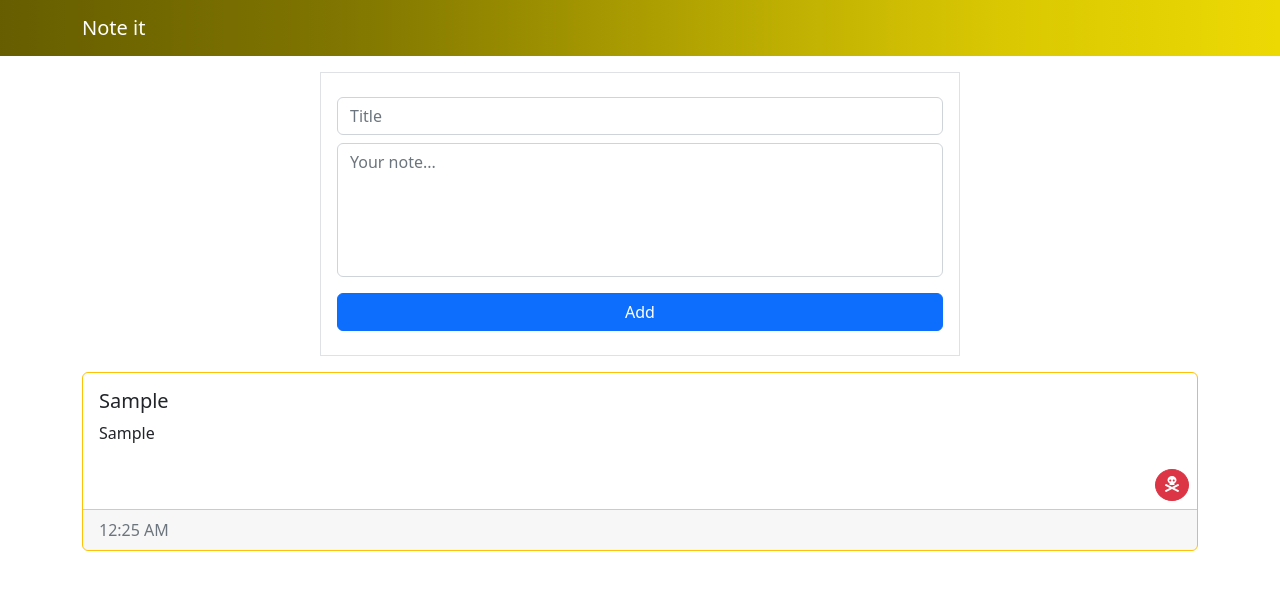
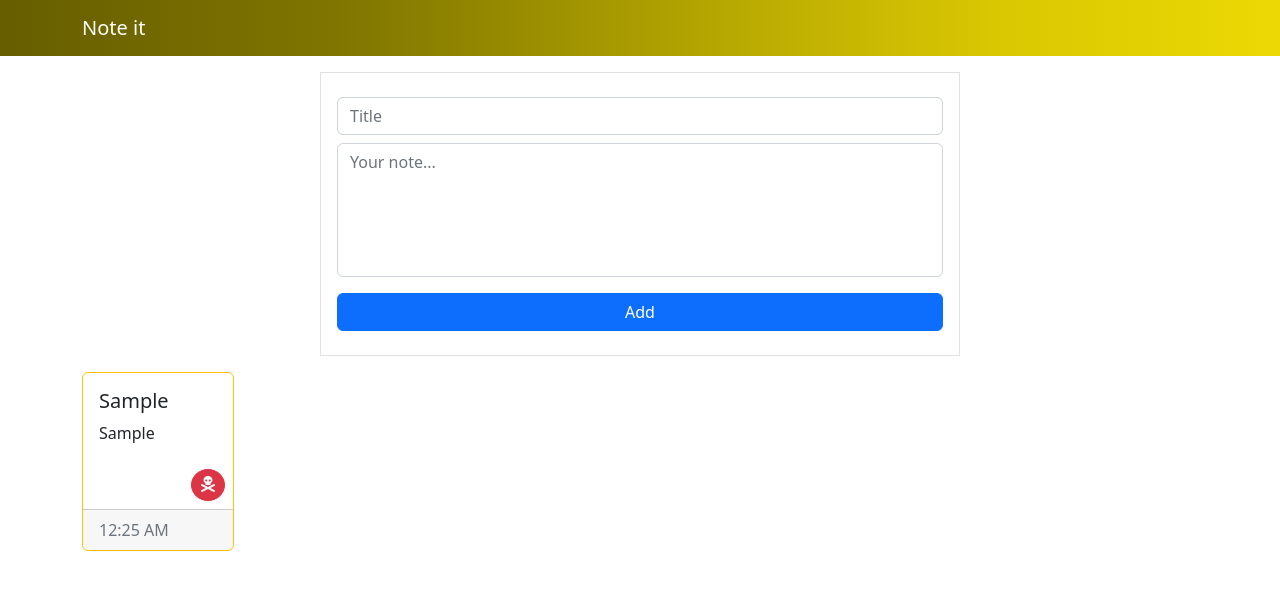
Before and after one commit to softwarebyze/Note-it, a React (Create React App) app: page / in a window 1280 px wide. Both pictures are taken after typing "Sample", "Sample" into the empty fields and a click on the button "Add". Shown: the top 590 px of the page. Built offline with nearby package versions, Linux system fonts and the light colour scheme.

Commit message:
add setCurrentNote to NotesGrid

```diff
--- a/src/components/NotesGrid.js
+++ b/src/components/NotesGrid.js
@@ -18,8 +18,8 @@ export default function NotesGrid({
       <Container>
         <Row className="g-4">
           {notes.map((note) => (
-            // <Col key={note.id} lg="auto" md="auto" sm="auto" xl="auto" xs="auto" xxl="auto">
-            <Col key={note.id}>
+            <Col key={note.id} lg="auto" md="auto" sm="auto" xl="auto" xs="auto" xxl="auto">
+            {/* <Col key={note.id}> */}
               {/* <Note deleteNote={deleteNote} setCurrentNote={setCurrentNote} id={note.id} title={note.title} text={note.text} date={note.date} /> */}
               <Note
                 deleteNote={deleteNote}
@@ -33,6 +33,7 @@ export default function NotesGrid({
       </Container>
       <EditNoteModal
         addNote={addNote}
+        setCurrentNote={setCurrentNote}
         currentNote={currentNote}
         setShowEditNoteModal={setShowEditNoteModal}
         showEditNoteModal={showEditNoteModal}
```
